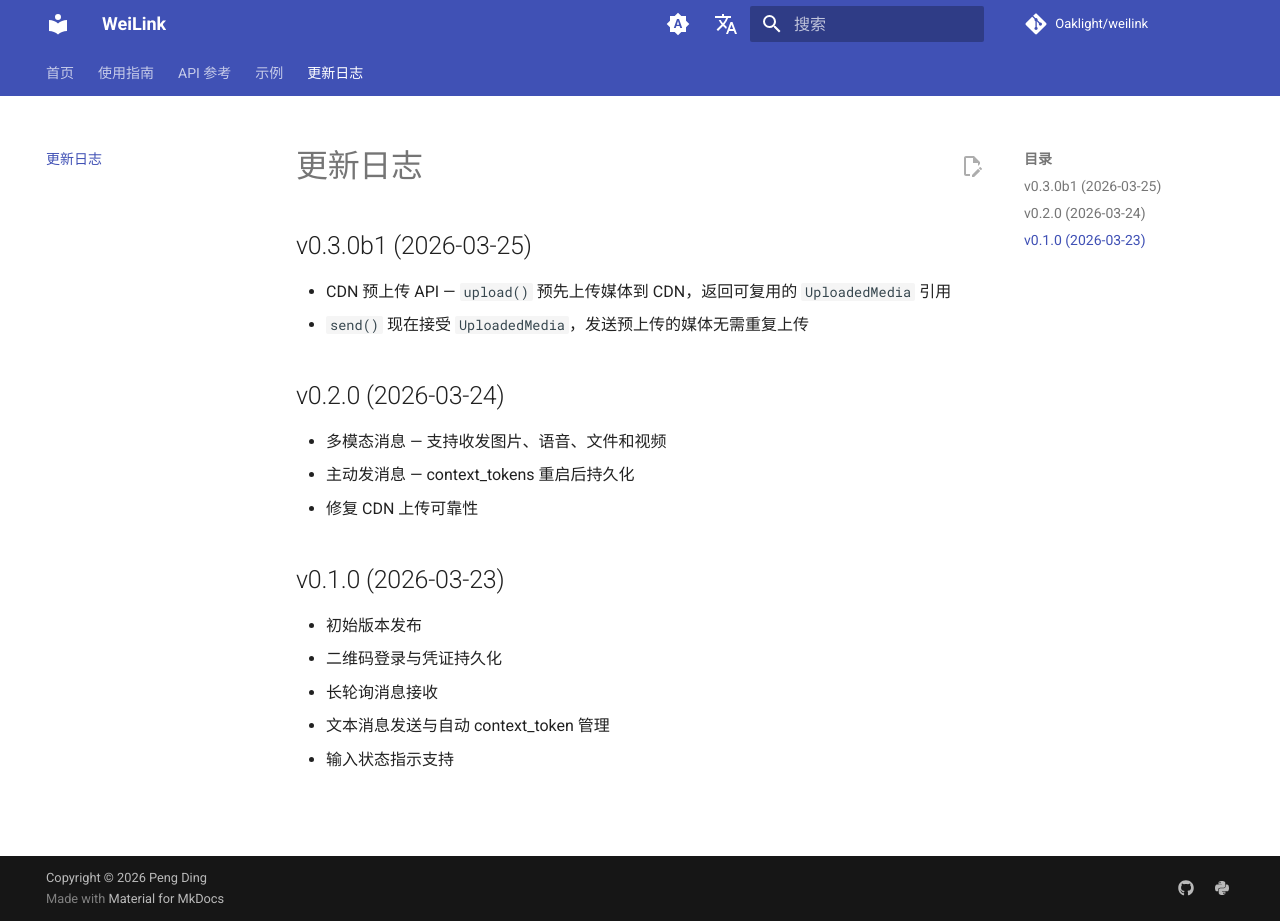
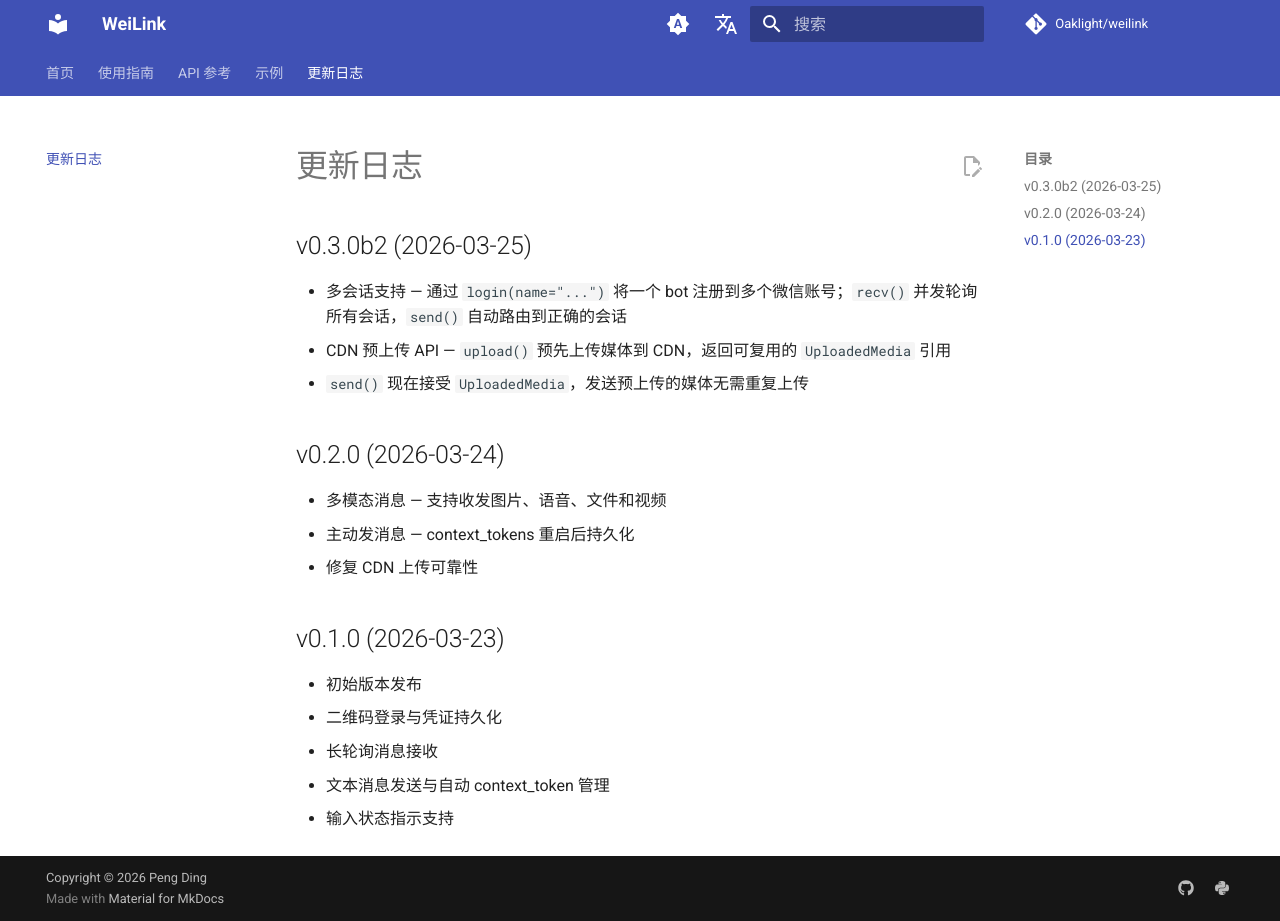
Before and after one commit to Oaklight/weilink, an MkDocs documentation site: the page built from docs/changelog.md, in a window 1280 px wide and 921 px high. Built offline with MkDocs 1.6.1 and Material for MkDocs 9.7.7, drawn with Linux system fonts in a browser that asks for light colours; comment, search, counter and statistics services are not loaded.

Commit message:
Update changelog for v0.3.0b2

```diff
--- a/docs/changelog.md
+++ b/docs/changelog.md
@@ -1,7 +1,8 @@
 # 更新日志
 
-## v0.3.0b1 (2026-03-25)
+## v0.3.0b2 (2026-03-25)
 
+- 多会话支持 — 通过 `login(name="...")` 将一个 bot 注册到多个微信账号；`recv()` 并发轮询所有会话，`send()` 自动路由到正确的会话
 - CDN 预上传 API — `upload()` 预先上传媒体到 CDN，返回可复用的 `UploadedMedia` 引用
 - `send()` 现在接受 `UploadedMedia`，发送预上传的媒体无需重复上传
 
```
